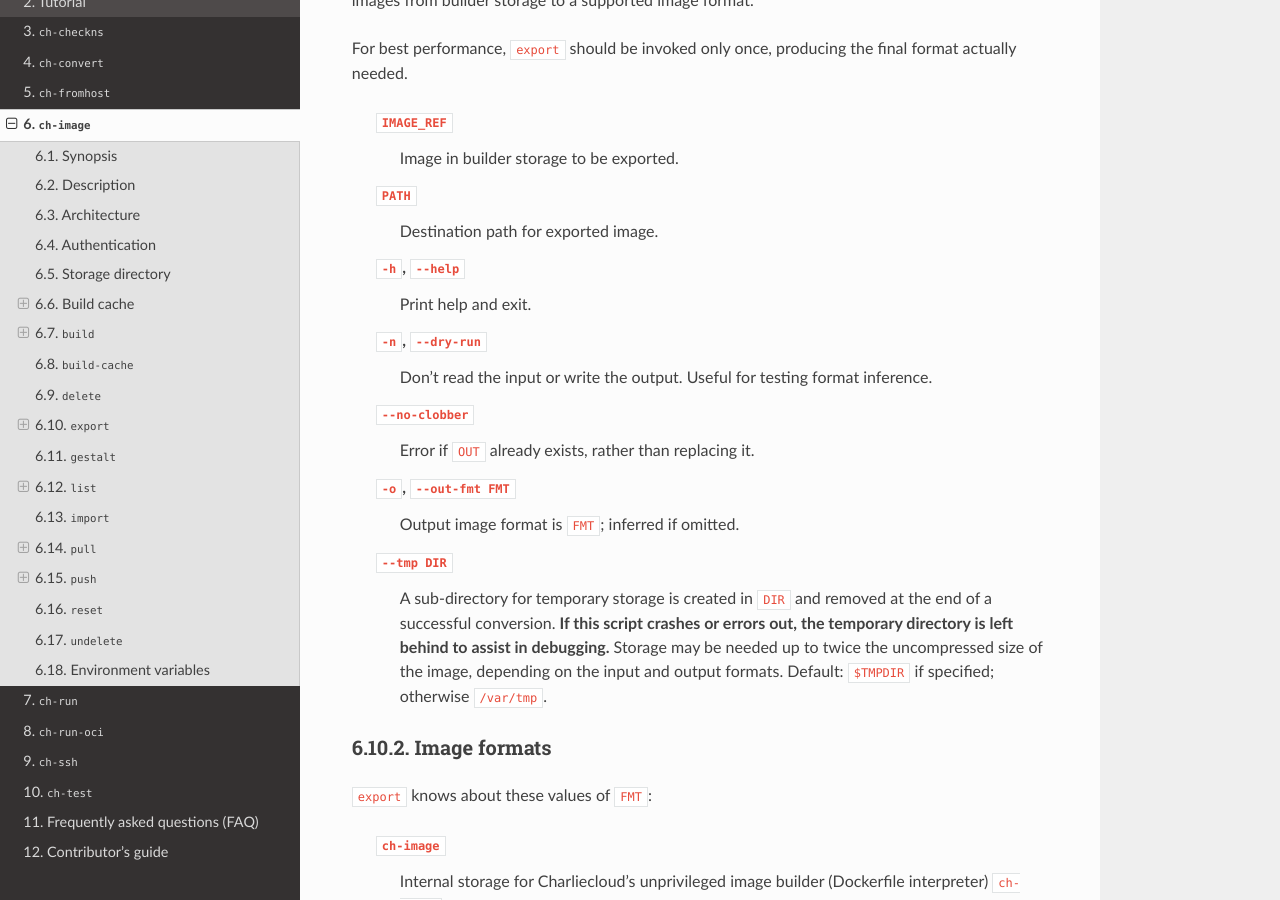
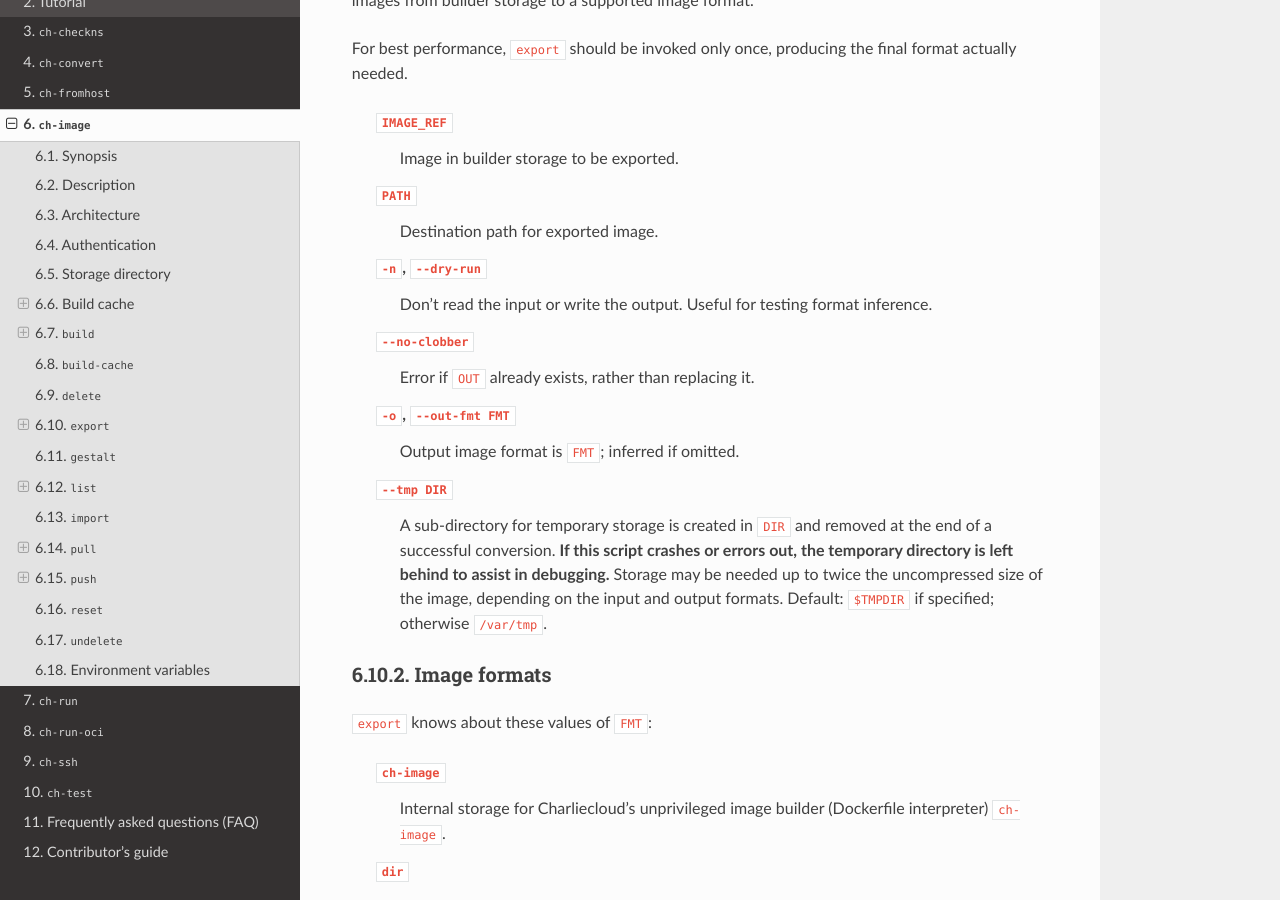
Before and after one commit to hpc/charliecloud, a Sphinx documentation site: the page built from doc/ch-image.rst, in a window 1280 px wide and 900 px high, scrolled down 17865 px. Built offline with Sphinx 7.4.7 and the Read the Docs theme 2.0.0, drawn with Linux system fonts in a browser that asks for light colours; the version number could not be read and is left out.

Commit message:
Update doc/ch-image.rst
Co-authored-by: Jordan Ogas <jogas@lanl.gov>

```diff
--- a/doc/ch-image.rst
+++ b/doc/ch-image.rst
@@ -957,8 +957,6 @@ producing the final format actually needed.
   :code:`PATH`
     Destination path for exported image.
 
-  :code:`-h`, :code:`--help`
-    Print help and exit.
 
   :code:`-n`, :code:`--dry-run`
     Don't read the input or write the output. Useful for testing format
```
